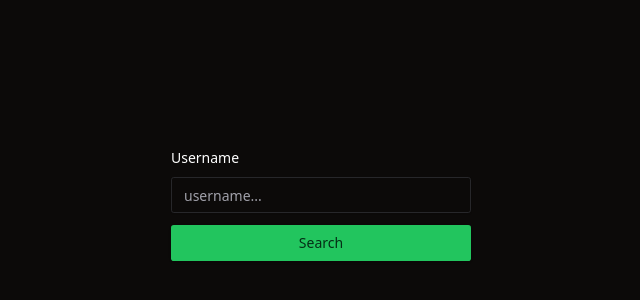
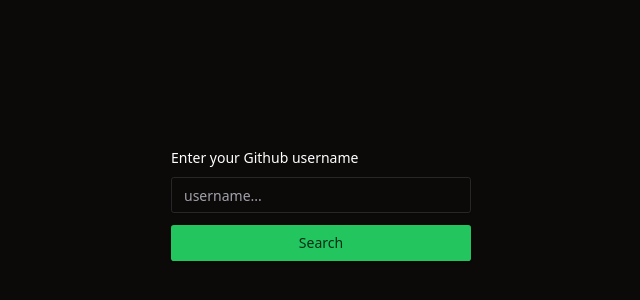
Before and after one commit to rasvanB/commit-blocks, a Next.js app: page / in a window 1280 px wide. Shown: the part 194-494 px from the top of the page, without its empty margins (319-959 px from the left). Built offline with nearby package versions, Linux system fonts and the light colour scheme.

Commit message:
using form for searching

```diff
--- a/src/components/search-user.tsx
+++ b/src/components/search-user.tsx
@@ -11,23 +11,25 @@
   const [username, setUsername] = useState("");
   const router = useRouter();
   return (
-    <div className="w-[300px] flex flex-col gap-3">
-      <Label className="text-white">Username</Label>
+    <form
+      className="w-[300px] flex flex-col gap-3"
+      onSubmit={(e) => {
+        e.preventDefault();
+        router.push(`?username=${username}`);
+      }}
+    >
+      <Label className="text-white">Enter your Github username</Label>
       <Input
         placeholder="username..."
-        className="text-muted-foreground"
         minLength={1}
         maxLength={39}
         value={username}
         onChange={(e) => setUsername(e.target.value)}
       />
-      <Button
-        variant={"default"}
-        onClick={() => router.push(`?username=${username}`)}
-      >
+      <Button variant={"default"} type="submit">
         Search
       </Button>
-    </div>
+    </form>
   );
 };
 
```
